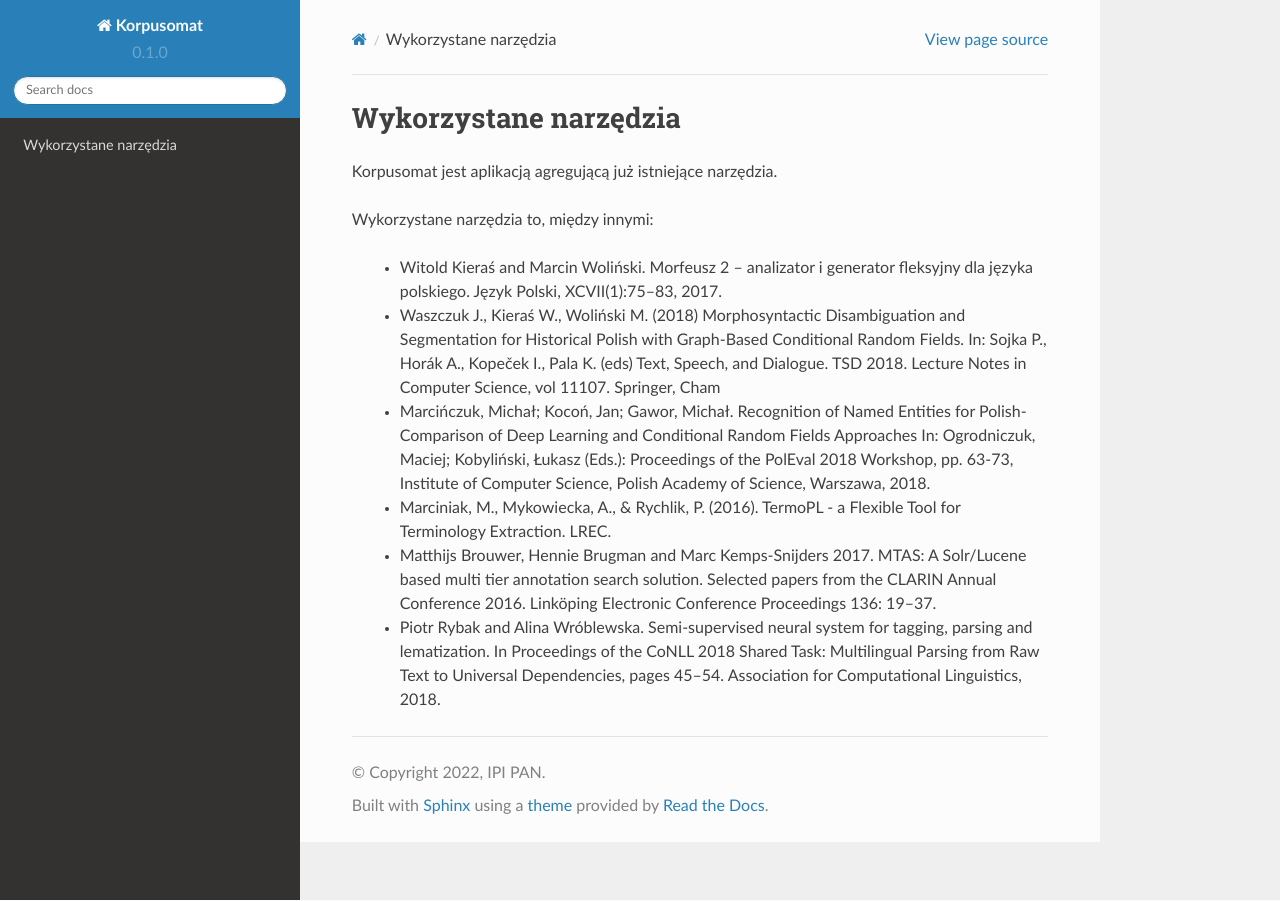
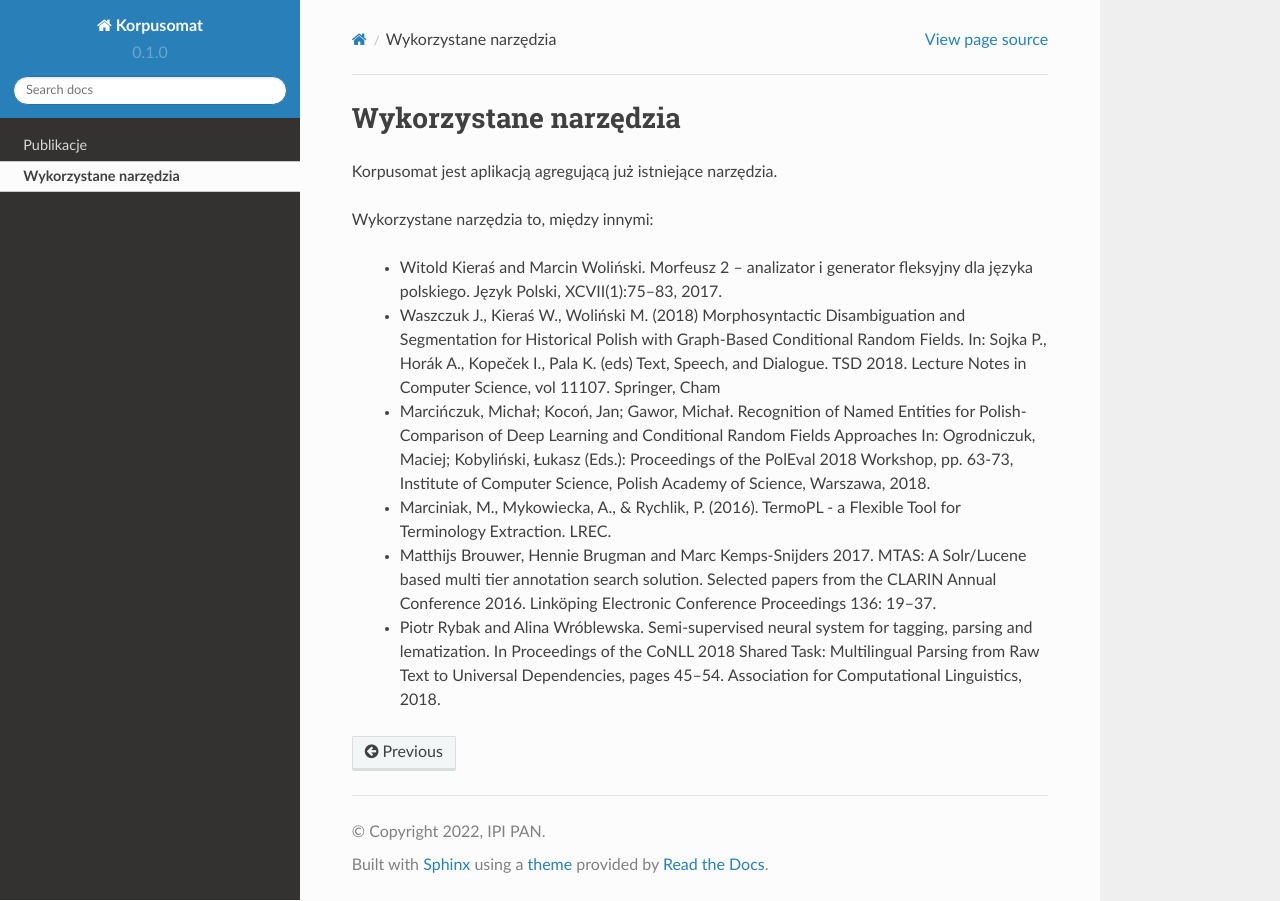
Before and after one commit to ipipan/korpusomat-docs, a Sphinx documentation site: the page built from docs/source/narzedzia.rst, in a window 1280 px wide. Built offline with Sphinx 7.4.7 and the Read the Docs theme 2.0.0, drawn with Linux system fonts in a browser that asks for light colours; pages that are not in the unit, such as notebooks, are missing from menus.

Commit message:
Update index.rst

```diff
--- a/docs/source/index.rst
+++ b/docs/source/index.rst
@@ -22,5 +22,5 @@
 
 .. toctree::
 
-   usage
-   api
+   publikacje
+   narzedzia
```
